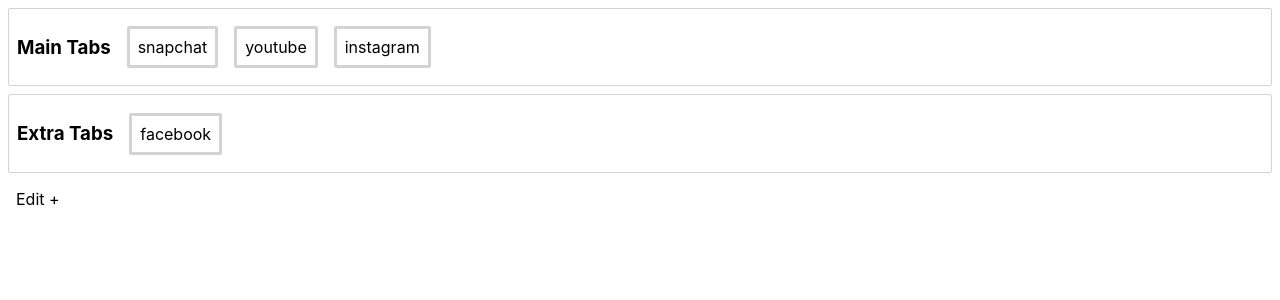
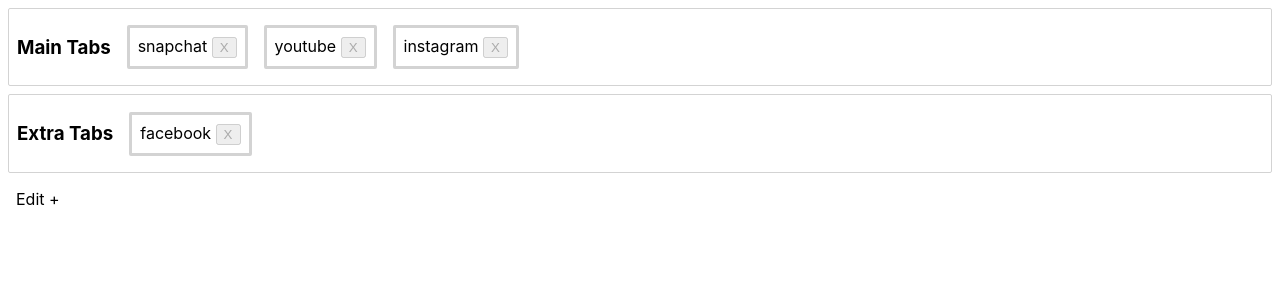
Before and after one commit to charles-afk/regBeauDnd, a React (Create React App) app in the folder dnd/: page / in a window 1280 px wide. Shown: the top 300 px of the page. Built offline with nearby package versions, Linux system fonts and the light colour scheme.

Commit message:
disable remove

```diff
--- a/dnd/src/App.tsx
+++ b/dnd/src/App.tsx
@@ -1,5 +1,5 @@
 // @ts-nocheck
-//import {useState, useEffect} from 'react';
+import {useState, useEffect} from 'react';
 //import {DragDropContext, Droppable, Draggable} from "react-beautiful-dnd";
 import './App.css';
 import Tutorial from './Tutorial';
--- a/dnd/src/Tutorial.tsx
+++ b/dnd/src/Tutorial.tsx
@@ -86,7 +86,7 @@
         const newStart = {
             ...start,
             tabNames: startTabNames
-        }
+        };
 
         const finishTabNames = Array.from(finish.tabNames);
         finishTabNames.splice(destination.index, 0, draggableId);
@@ -102,7 +102,8 @@
                 [newStart.id]: newStart,
                 [newFinish.id]: newFinish
             }
-        }
+        };
+
         setState(newState)
         // Tab dropped outside of own list
         console.log('out')
@@ -111,7 +112,7 @@
     return (
         <div>
             <DragDropContext onDragEnd={onDragEnd}>
-                {state.rowOrder.map( (rowName) => {
+                {state.rowOrder.map( (rowName, ind) => {
                     const row = state.rows[rowName]
                     const tabs = row.tabNames.map(name => state.tabs[name])
 
@@ -126,7 +127,12 @@
                                         { (provided) => (
                                             <div ref={provided.innerRef} {...provided.draggableProps} {...provided.dragHandleProps}>
                                                 <div style={tabContainer}>
-                                                    {tab.id}
+                                                    {tab.id}&nbsp;
+                                                    <button disabled={edit} onClick={()=>{
+                                                        const newState = [...state];
+                                                        newState[ind].splice(index, 1);
+                                                        setState(newState.filter(group => group.length));
+                                                    }}>X</button>
                                                 </div>
                                             </div>
                                         )}
```
